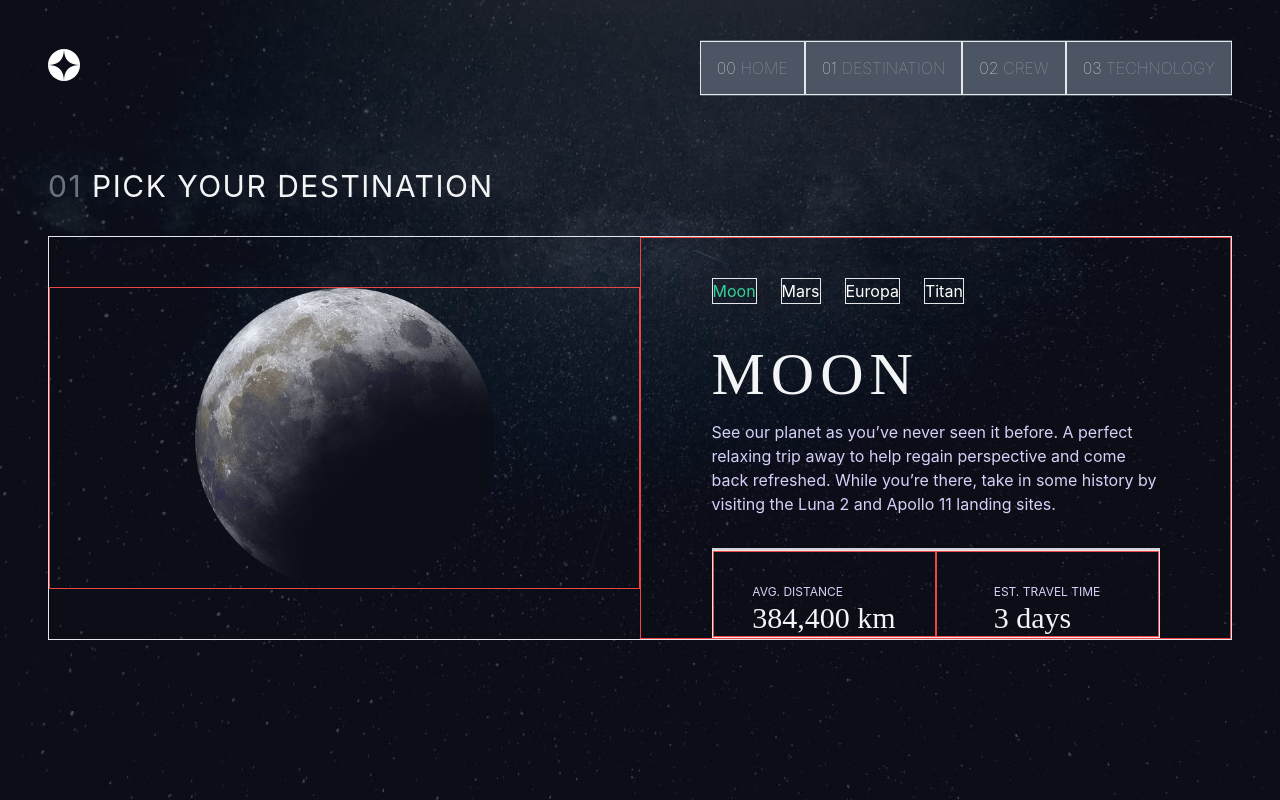
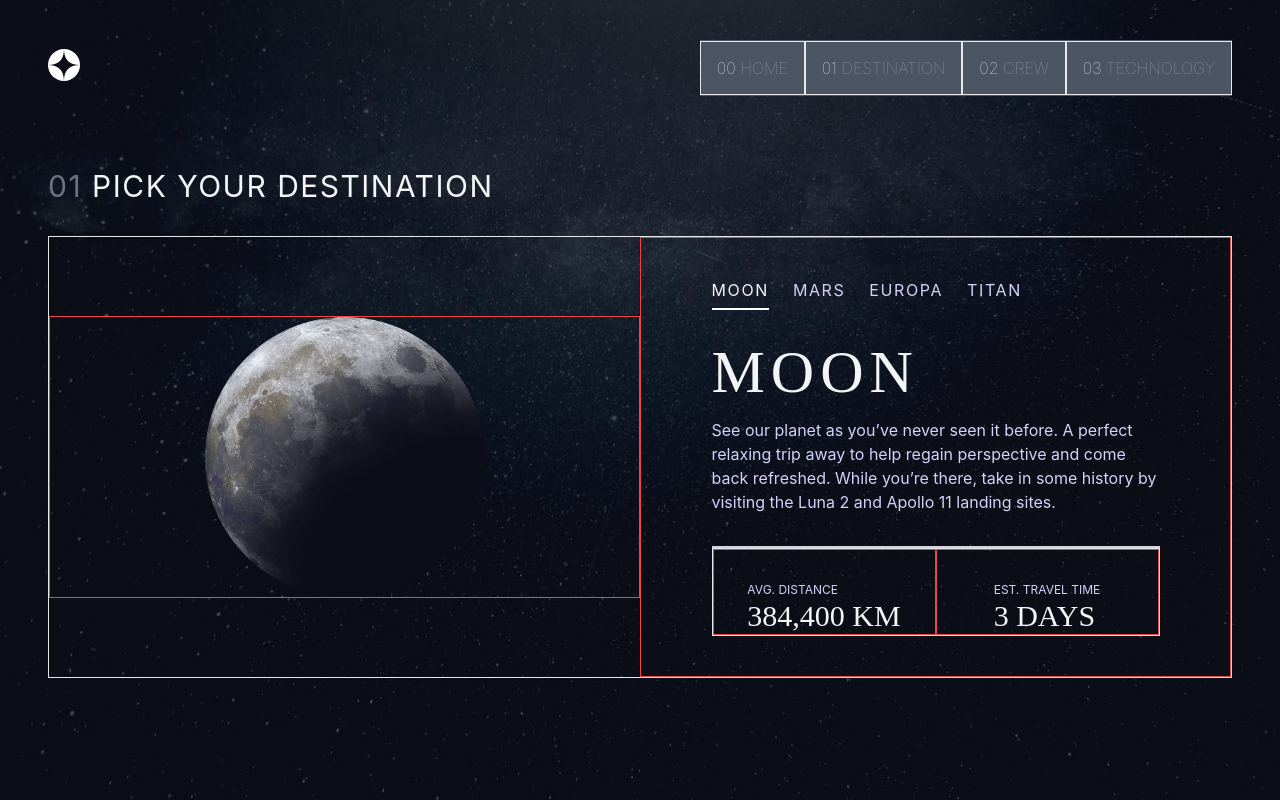
Before and after one commit to ltghc1990/Space-tourism-multi-page-website, a Next.js app: page /Destination in a window 1280 px wide. Built offline with nearby package versions, Linux system fonts and the light colour scheme.

Commit message:
added more styling

```diff
--- a/components/Container.jsx
+++ b/components/Container.jsx
@@ -5,7 +5,7 @@ const Container = ({ children, reverse }) => {
   return (
     <div
       className={`mx-auto text-center border lg:flex lg:items-center lg:text-left  ${
-        reverse && "lg:flex-row-reverse"
+        reverse && "lg:flex-row-reverse md:flex flex-col"
       }`}
     >
       {children}
--- a/components/GenericlList.jsx
+++ b/components/GenericlList.jsx
@@ -1,25 +1,34 @@
 import React from "react";
+
+// has a boolean prob show, if true then show name
 
 // crew,tech, destination, all have a version of this, however the styling is all different
 const GenericList = ({
+  show,
   array,
   currentNav,
   currentlySelectedHandler,
-  custom = { ul: "", div: "", li: "" },
+  custom = { ul: "", li: "", a: "", active: "" },
 }) => {
   // make a giant obj of the elements and pass in the css?
   return (
-    <ul className="flex justify-center my-4 space-x-6 lg:justify-start lg:my-10">
+    <ul
+      className={`flex justify-center my-4 space-x-6 lg:justify-start lg:my-10 tracking-widest ${custom.ul}`}
+    >
       {array.map((item, index) => (
-        <div
+        <li
           key={index}
           onClick={() => currentlySelectedHandler(index)}
-          className="text-white border cursor-pointer"
+          className={`cursor-pointer hover:text-white ${custom.li}`}
         >
-          <li className={`${index === currentNav && "text-green-400"}`}>
-            {item}
-          </li>
-        </div>
+          <a
+            className={`${index === currentNav && custom.active} py-2 ${
+              custom.a
+            }`}
+          >
+            {show && item}
+          </a>
+        </li>
       ))}
     </ul>
   );
--- a/pages/Crew.js
+++ b/pages/Crew.js
@@ -19,7 +19,7 @@ const Crew = () => {
   return (
     <div>
       <Header span={"02 "}>Meet your crew</Header>
-      <Container>
+      <Container reverse>
         <ContainerItem>
           <Image
             src={currentImage}
@@ -35,6 +35,10 @@ const Crew = () => {
               array={navList}
               currentNav={currentNav}
               currentlySelectedHandler={currentlySelectedHandler}
+              custom={{
+                li: "w-4 h-4 bg-gray-500 rounded-xl relative",
+                active: "bg-white w-full left-0 rounded-xl absolute",
+              }}
             />
             <h3 className="text-gray-500 ">{currentlySelected.role}</h3>
             <h2 className="my-2 text-2xl font-barlow">
--- a/pages/Destination.js
+++ b/pages/Destination.js
@@ -25,19 +25,23 @@ const Destination = () => {
         <ContainerItem>
           <Image
             src={currentImage}
-            width="300"
-            height="300"
+            width="280"
+            height="280"
             alt={currentlySelected.name}
             objectFit="contain"
           />
         </ContainerItem>
         <ContainerItem>
-          <div className="max-w-md">
+          <div className="max-w-md mb-10">
             <GenericList
+              show
               array={navList}
               currentlySelectedHandler={currentlySelectedHandler}
               currentNav={currentNav}
-              custom={{}}
+              custom={{
+                ul: "uppercase",
+                active: "border-b-2 border-white text-gray-100",
+              }}
             ></GenericList>
             <h2 className="mb-4 text-6xl tracking-widest text-gray-100 uppercase font-barlow">
               {currentlySelected.name}
@@ -46,16 +50,16 @@ const Destination = () => {
             <div className="border border-gray-300"></div>
             <Container>
               <ContainerItem>
-                <div className="">
-                  <p className="mt-8 text-xs uppercase">Avg. Distance</p>
+                <div className="uppercase">
+                  <p className="mt-8 text-xs ">Avg. Distance</p>
                   <span className="text-3xl text-gray-100 font-barlow">
                     {currentlySelected.distance}
                   </span>
                 </div>
               </ContainerItem>
               <ContainerItem>
-                <div className="lg:flex lg:flex-col lg:justify-start">
-                  <p className="mt-8 text-xs uppercase">Est. travel time</p>
+                <div className="uppercase">
+                  <p className="mt-8 text-xs">Est. travel time</p>
                   <span className="text-3xl text-gray-100 font-barlow">
                     {currentlySelected.travel}
                   </span>
```
